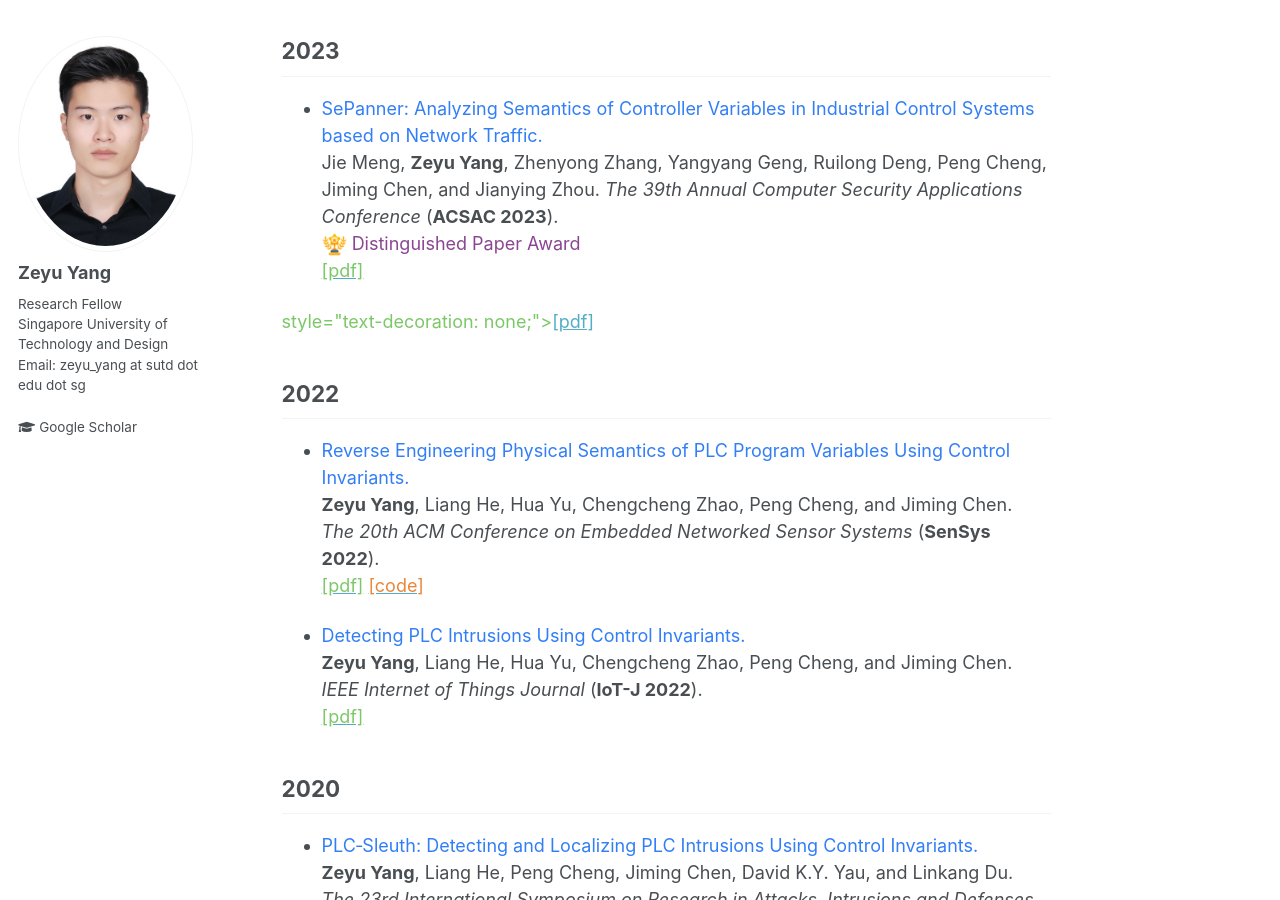
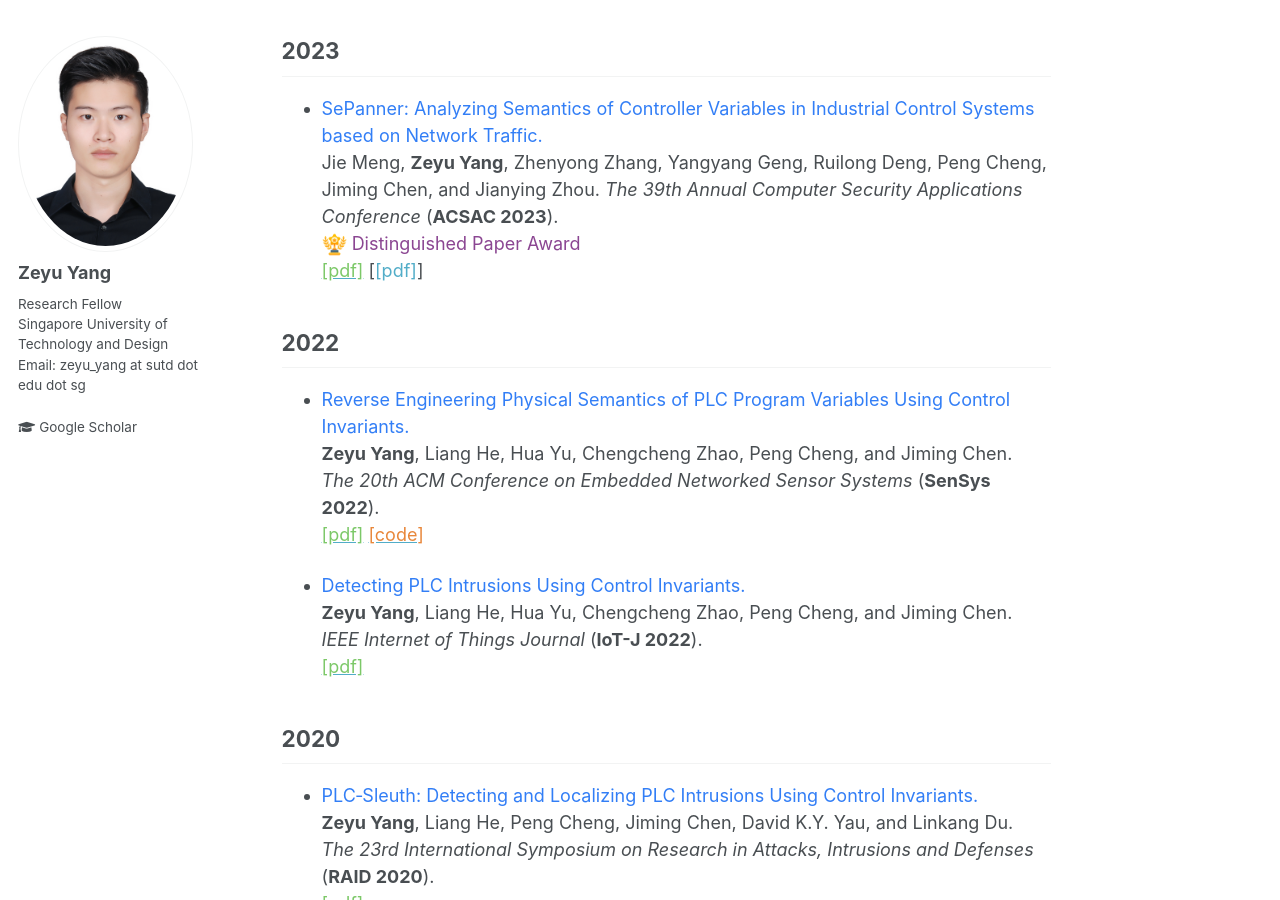
Before and after one commit to zeyuid/zeyuid.github.io, a Jekyll site: the page built from _pages/publications.md, in a window 1280 px wide and 900 px high, scrolled down 1276 px. Built offline with Jekyll 4.4.1, drawn with Linux system fonts in a browser that asks for light colours.

Commit message:
add file

```diff
--- a/_pages/publications.md
+++ b/_pages/publications.md
@@ -82,9 +82,9 @@ Jie Meng, **Zeyu Yang**, Zhenyong Zhang, Yangyang Geng, Ruilong Deng, Peng Cheng
 <br>
 [<font color="#7cc868">[pdf]</font>](https://dl.acm.org/doi/10.1145/3627106.3627179)
 <!-- [<font color="#e8873a">[code]</font>]() -->
-<font color="#7cc868"> style="text-decoration: none;"><a href="https://dl.acm.org/doi/10.1145/3627106.3627179">[pdf]</a></font>
+[<font color="#7cc868"><a href="https://dl.acm.org/doi/10.1145/3627106.3627179" style="text-decoration: none;">[pdf]</a></font>]
 
-<!-- <a href="https://example.com" style="text-decoration: none;"> </a> -->
+
 
 
 ## 2022
```
